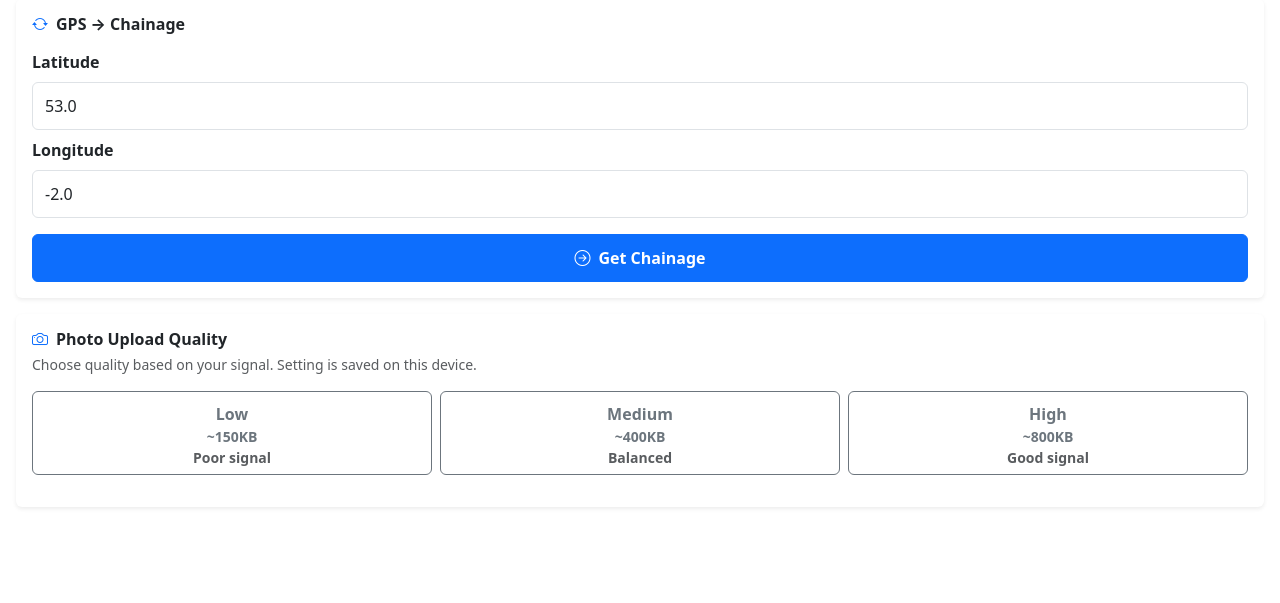
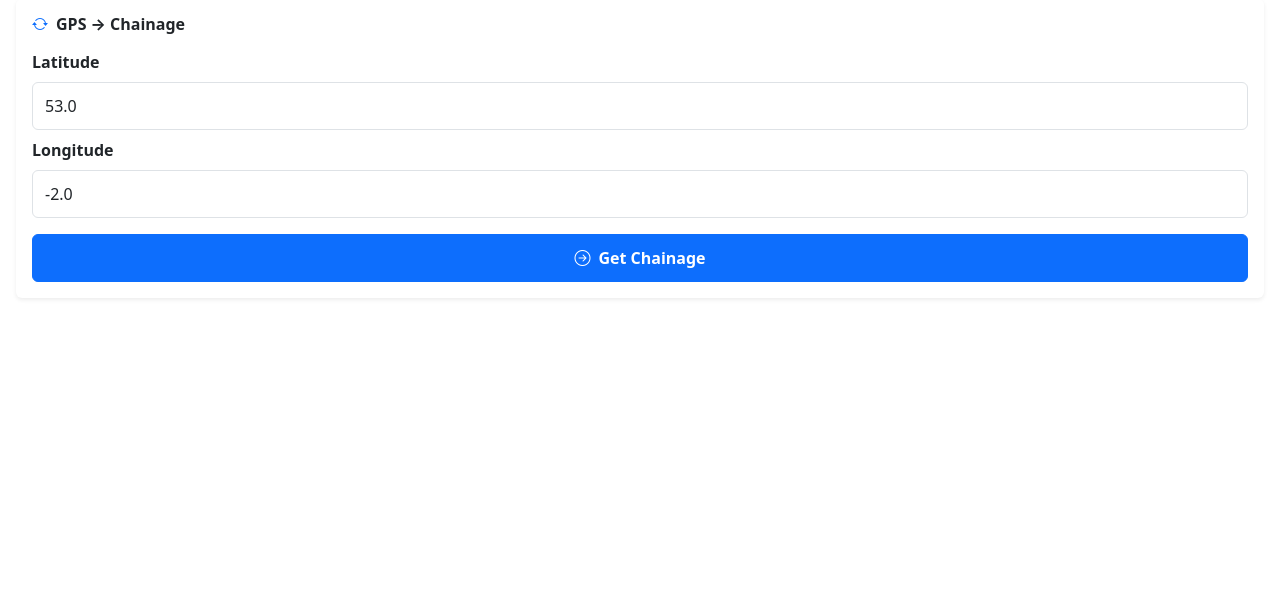
Before and after one commit to gilbertopir/pri-site-app, a Django app: template site_app/templates/tools.html in a window 1280 px wide. Shown: the part 324-927 px from the top of the page. After the commit the page ends 623 px from the top, so only its background shows below. Run offline with Django 5.2, Linux system fonts and the light colour scheme; the template is opened without the code that fills it, so the values that code supplies are empty.

Commit message:
Simplify photo resize to 1600px/90%, remove quality settings

```diff
--- a/site_app/templates/capture.html
+++ b/site_app/templates/capture.html
@@ -163,7 +163,6 @@
     <div class="mb-3">
         <label class="form-label fw-semibold">
             Photos <span class="text-muted fw-normal">(optional — max 3)</span>
-            <span id="quality-badge" class="badge bg-secondary ms-2 small"></span>
         </label>
         <div class="alert alert-info py-2 small mb-2">
             <i class="bi bi-lightbulb me-1"></i>
@@ -197,11 +196,6 @@
     const alignmentLine      = {{ gps_line|safe }};
     const alignmentId        = {{ alignment.id }};
     const DISTANCE_WARNING_M = 50;
-
-    // Show current quality setting
-    const qLabels = { low: 'Low quality', medium: 'Medium quality', high: 'High quality' };
-    const qPreset = localStorage.getItem('photoQuality') || 'medium';
-    document.getElementById('quality-badge').textContent = qLabels[qPreset] || 'Medium quality';
 
     let map              = null;
     let projMarker       = null;
--- a/site_app/templates/passing_places.html
+++ b/site_app/templates/passing_places.html
@@ -133,7 +133,6 @@
     <div class="mb-3">
         <label class="form-label fw-semibold">
             Photos <span class="text-muted fw-normal">(optional — max 3)</span>
-            <span id="quality-badge" class="badge bg-secondary ms-2 small"></span>
         </label>
         <div class="alert alert-info py-2 small mb-2">
             <i class="bi bi-lightbulb me-1"></i>
@@ -214,11 +213,6 @@
     const alignmentLine = {{ gps_line|safe }};
     const alignmentId   = {{ alignment.id }};
     const DISTANCE_WARNING_M = 50;
-
-    // Show current quality setting
-    const qLabels = { low: 'Low quality', medium: 'Medium quality', high: 'High quality' };
-    const qPreset = localStorage.getItem('photoQuality') || 'medium';
-    document.getElementById('quality-badge').textContent = qLabels[qPreset] || 'Medium quality';
 
     let capturedLat      = null;
     let capturedLon      = null;
--- a/site_app/templates/tools.html
+++ b/site_app/templates/tools.html
@@ -152,49 +152,6 @@
     </div>
 </div>
 
-<!-- ==============================
-     Section 3 — Photo Quality
-     ============================== -->
-<div class="card border-0 shadow-sm mb-3">
-    <div class="card-body p-3">
-        <h6 class="fw-bold mb-1">
-            <i class="bi bi-camera me-2 text-primary"></i>Photo Upload Quality
-        </h6>
-        <p class="small text-muted mb-3">
-            Choose quality based on your signal. Setting is saved on this device.
-        </p>
-
-        <div class="row g-2 mb-3">
-            <div class="col-4">
-                <button class="quality-btn btn btn-outline-secondary w-100" data-preset="low">
-                    <i class="bi bi-signal-1 d-block mb-1" style="font-size:1.3rem"></i>
-                    <strong>Low</strong>
-                    <div class="small">~150KB</div>
-                    <div class="small text-muted">Poor signal</div>
-                </button>
-            </div>
-            <div class="col-4">
-                <button class="quality-btn btn btn-outline-secondary w-100" data-preset="medium">
-                    <i class="bi bi-signal-2 d-block mb-1" style="font-size:1.3rem"></i>
-                    <strong>Medium</strong>
-                    <div class="small">~400KB</div>
-                    <div class="small text-muted">Balanced</div>
-                </button>
-            </div>
-            <div class="col-4">
-                <button class="quality-btn btn btn-outline-secondary w-100" data-preset="high">
-                    <i class="bi bi-signal-3 d-block mb-1" style="font-size:1.3rem"></i>
-                    <strong>High</strong>
-                    <div class="small">~800KB</div>
-                    <div class="small text-muted">Good signal</div>
-                </button>
-            </div>
-        </div>
-
-        <div id="quality-status" class="small text-muted"></div>
-    </div>
-</div>
-
 {% endblock %}
 
 {% block extra_js %}
@@ -253,40 +210,5 @@
         null
     );
     {% endif %}
-
-    // Photo quality settings
-    const QUALITY_PRESETS = {
-        low:    { maxPx: 1200, quality: 0.70, label: 'Low',    desc: '~150KB — poor signal'      },
-        medium: { maxPx: 1600, quality: 0.85, label: 'Medium', desc: '~400KB — balanced (default)' },
-        high:   { maxPx: 2000, quality: 0.92, label: 'High',   desc: '~800KB — best detail'       },
-    };
-
-    function loadQuality() {
-        return localStorage.getItem('photoQuality') || 'medium';
-    }
-
-    function saveQuality(preset) {
-        localStorage.setItem('photoQuality', preset);
-        updateQualityUI(preset);
-    }
-
-    function updateQualityUI(preset) {
-        document.querySelectorAll('.quality-btn').forEach(btn => {
-            const isActive = btn.dataset.preset === preset;
-            btn.className = isActive
-                ? 'quality-btn btn btn-primary w-100'
-                : 'quality-btn btn btn-outline-secondary w-100';
-        });
-        const p = QUALITY_PRESETS[preset];
-        document.getElementById('quality-status').innerHTML =
-            `<i class="bi bi-check-circle text-success me-1"></i>
-             <strong>${p.label}</strong> quality selected — ${p.desc}`;
-    }
-
-    // Initialise on load
-    document.querySelectorAll('.quality-btn').forEach(btn => {
-        btn.addEventListener('click', () => saveQuality(btn.dataset.preset));
-    });
-    updateQualityUI(loadQuality());
 </script>
 {% endblock %}
```
Also changed, not shown: site_app/static/js/resize.js (+7 -17 lines).
